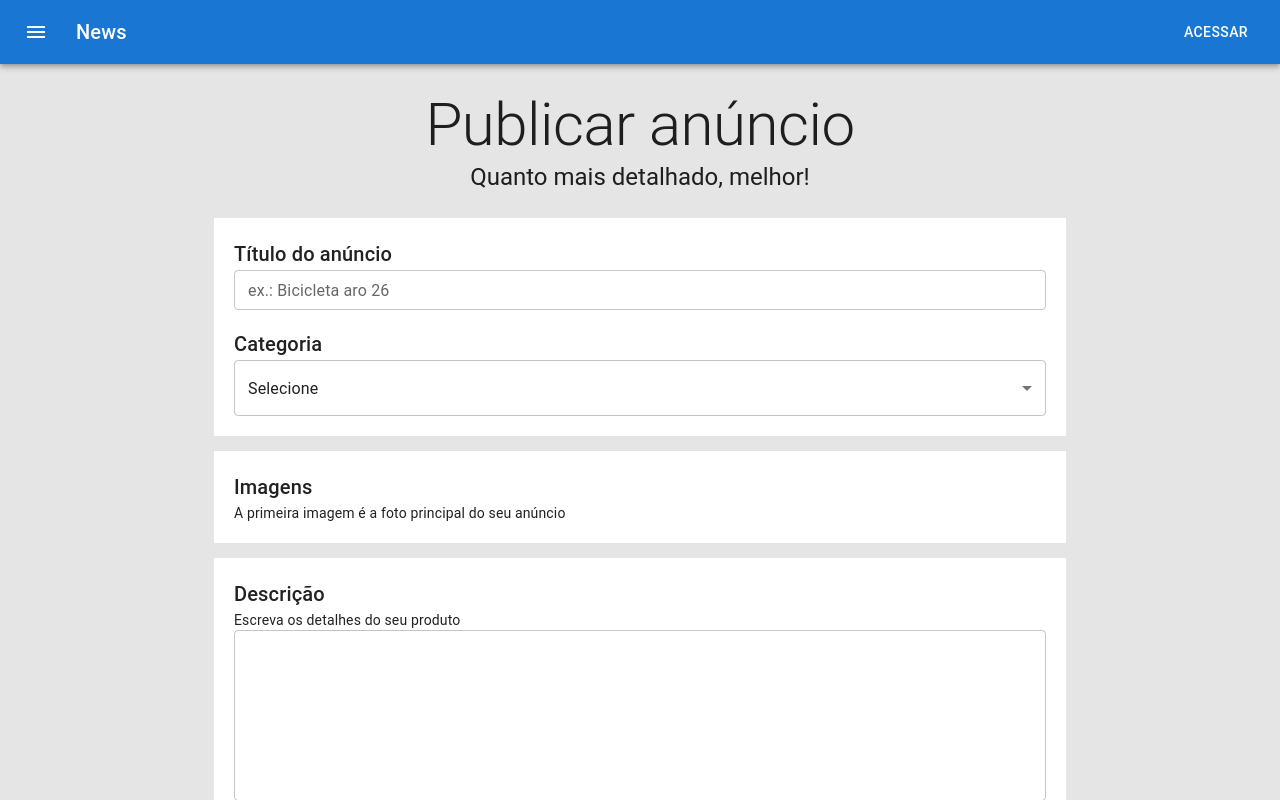
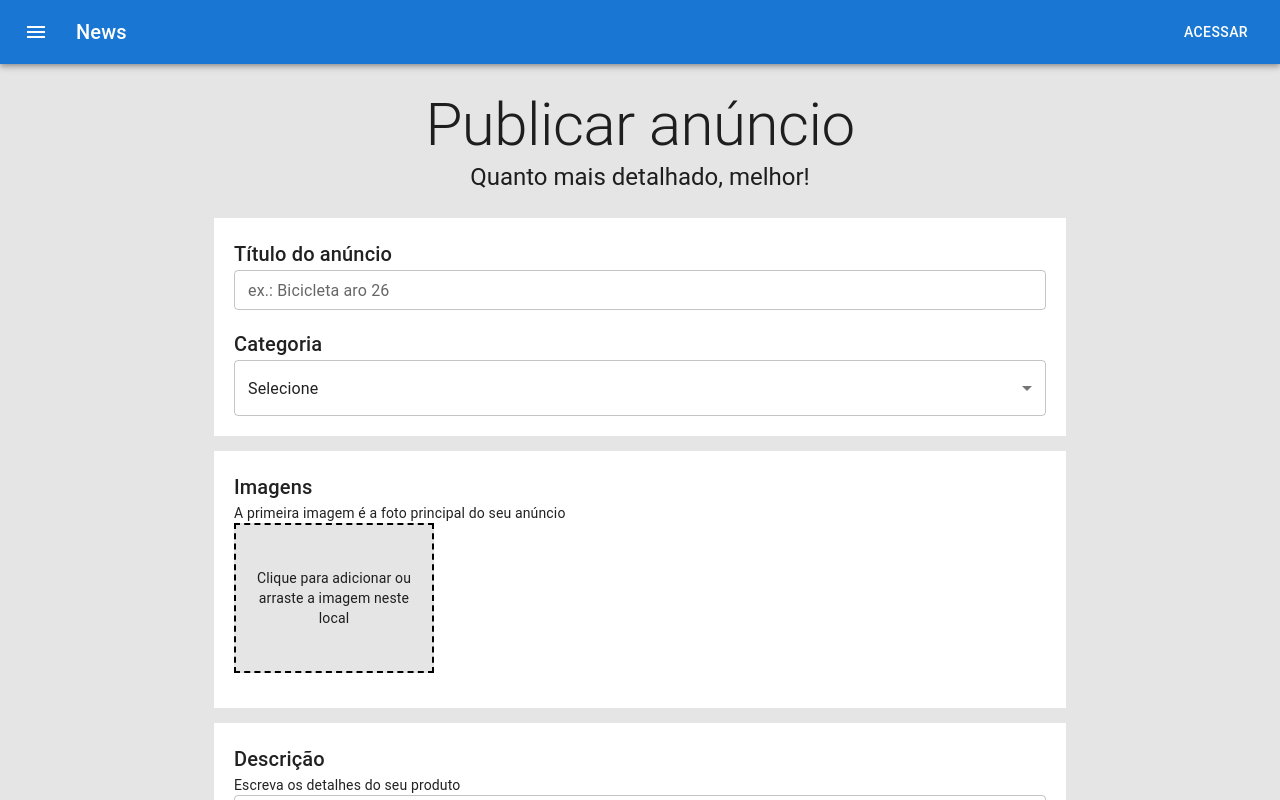
Before and after one commit to RaphaelSantosSilva/myapp2, a Next.js app: page /publish in a window 1280 px wide. Shown: the top 800 px of the page. Built offline with nearby package versions, Linux system fonts and the light colour scheme.

Commit message:
add page publish

```diff
--- a/package.json
+++ b/package.json
@@ -15,6 +15,7 @@
     "@mui/material": "^5.16.1",
     "next": "14.2.5",
     "react": "^18",
-    "react-dom": "^18"
+    "react-dom": "^18",
+    "react-dropzone": "^14.2.3"
   }
 }
--- a/src/app/publish/page.js
+++ b/src/app/publish/page.js
@@ -1,8 +1,37 @@
+"use client"
+
 import Default from "@/templates/Default"
-import { Button, Container, Typography, Box, TextField, Select } from "@mui/material"
+import { Button, Container, Typography, Box, TextField, Select, IconButton } from "@mui/material"
 import  style from './publish.module.css'
+import { DeleteForever, Key, Preview } from "@mui/icons-material"
+import { useDropzone } from "react-dropzone"
+import { useState } from "react"
+
 
 const Publish = () => {
+    const [files, setFiles] = useState([])
+
+   const { getRootProps, getInputProps} = useDropzone({
+    accept: 'image/*',
+    onDrop: (acceptedFile) => {
+        const newFiles = acceptedFile.map(file => {
+            return Object.assign(file, {
+                preview: URL.createObjectURL(file)
+            })
+        })
+
+        setFiles([
+            ...files,
+            ...newFiles,
+        ])
+    }
+   })
+
+    const handleRemoveFile = fileName => {
+        const newFileState = files.filter(file => file.name !== fileName)
+        setFiles(newFileState)
+    }
+
     return (
         <main>
             <Default>
@@ -51,9 +80,40 @@ const Publish = () => {
                         <Typography component='h6' variant="h6" color='textPrimary'>
                             Imagens
                         </Typography>
-                        <Typography component='div' variant="body2" color='textPrimary'>
+                        <Typography component='div' variant="body2" color='textPrimary' className={style.typo1}>
                             A primeira imagem é a foto principal do seu anúncio
                         </Typography>
+
+                        <Box className={style.thumbsContainer}>
+                            <Box className={style.dropzone} {...getRootProps()}>
+                                <input {...getInputProps()} />
+                                <Typography variant="body2" color='textPrimary' className={style.typo2}>
+                                    Clique para adicionar ou arraste a imagem neste local
+                                </Typography>
+                            </Box>
+
+                            {
+                                files.map((file, index) =>(
+                                    <Box key={file.name} className={style.thumb} style={{backgroundImage: `url(${file.preview})`}}>
+                                        {
+                                            index === '0' ?
+                                                <Box className={style.mainImage}>
+                                                    <Typography variant="body2">
+                                                        Principal
+                                                    </Typography>
+                                                </Box>
+                                            : null
+                                        }
+                                    <Box className={style.mask}>
+                                        <IconButton color="primary" className={style.icon} onClick={() => handleRemoveFile(file.name)} >
+                                            <DeleteForever fontSize="large" />
+                                        </IconButton>
+                                    </Box>
+
+                                    </Box>
+                                ))
+                            }
+                        </Box>
                     </Box>
                 </Container>
 
--- a/src/app/publish/publish.module.css
+++ b/src/app/publish/publish.module.css
@@ -14,3 +14,66 @@
 .field {
     margin-top: 15px;
 }
+
+.thumbsContainer {
+    display: flex;
+    flex-wrap: wrap;
+}
+
+.dropzone {
+    display: flex;
+    justify-content: center;
+    align-items: center;
+    text-align: center;
+    padding: 10px;
+    margin: 0 15px 15px 0;
+    width: 200px;
+    height: 150px;
+    background-color: rgb(229, 229, 229);
+    border: 2px dashed black;
+}
+
+.typo2 {
+    cursor: pointer;
+}
+
+.thumb {
+    position: relative;
+    margin: 0 15px 15px 0;
+    width: 200px;
+    height: 150px;
+    background-size: cover;
+    background-position: 'center center';
+}
+
+.mainImage {
+    position: absolute;
+    background-color: blue;
+    color: white;
+    padding: 6px 10px;
+    bottom: 0;
+    left: 0;
+}
+
+.thumb:hover .mask {
+    cursor: pointer;
+    display: flex;
+}
+
+.typo1 {
+    margin-bottom: 15px;
+}
+
+.mask {
+    display: none;
+    justify-content: center;
+    align-items: center;
+    text-align: center;
+    background-color: rgba(0, 0, 0, 0.7);
+    width: 100%;
+    height: 100%;
+}
+
+.icon {
+    color: white;
+}
```
Also changed, not shown: 1 other file (tests, documents, lock files or other folders).
